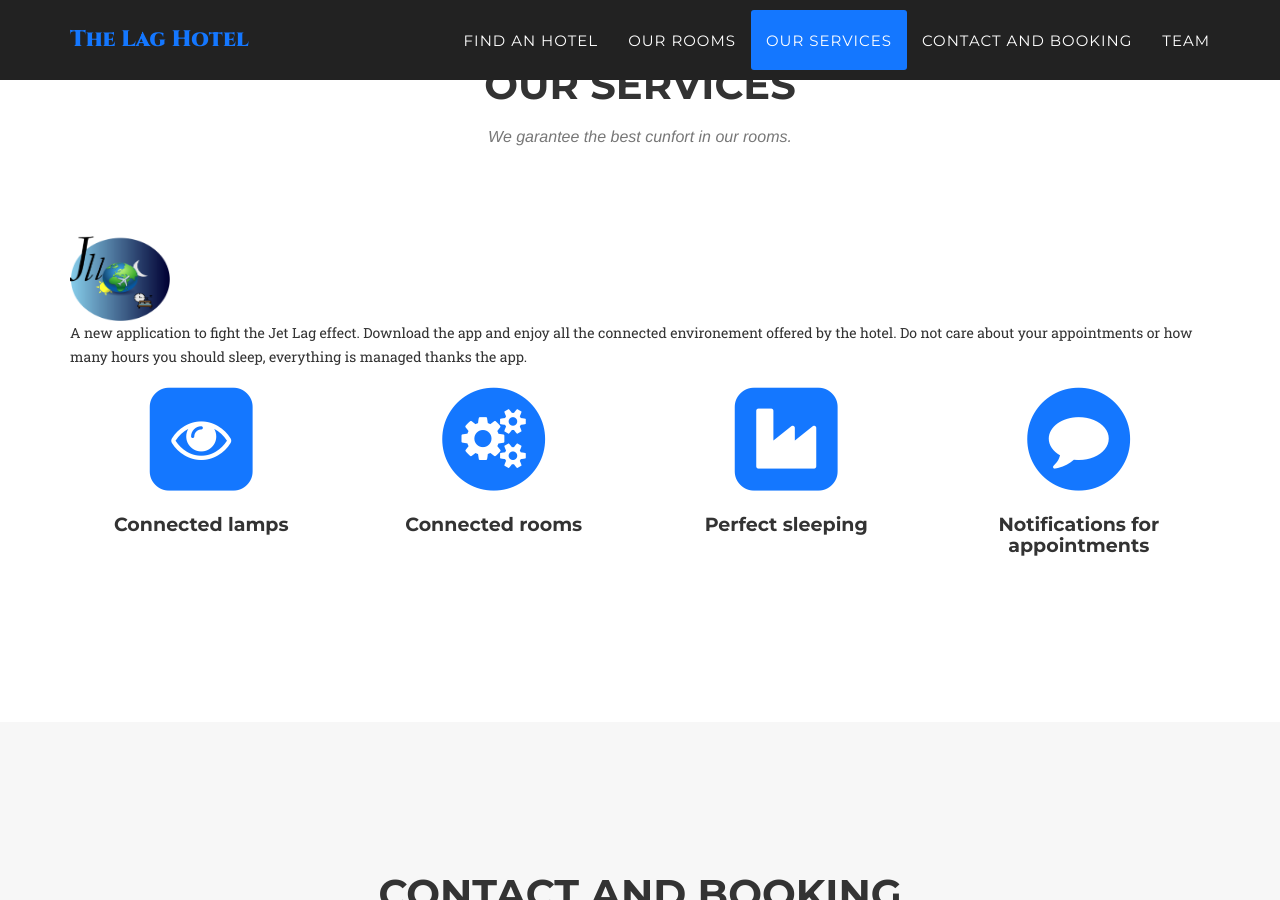
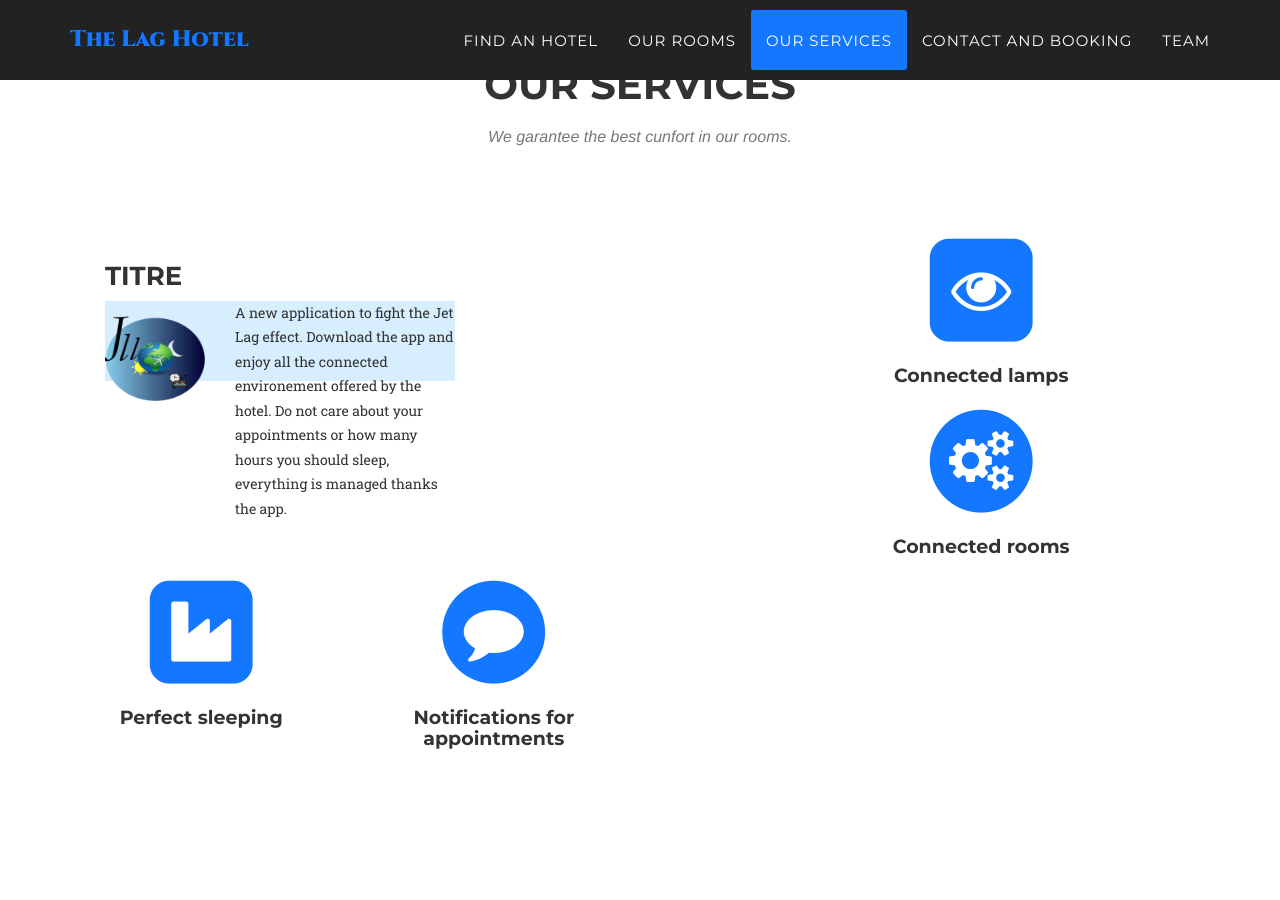
Before and after one commit to VincentGautier/Hotel-web-site, a Jekyll site: the page built from index.html, in a window 1280 px wide and 900 px high, scrolled down 2388 px. Built offline with Jekyll 4.4.1, drawn with Linux system fonts in a browser that asks for light colours; some web fonts are replaced.

Commit message:
Update our_services.html

```diff
--- a/_includes/our_services.html
+++ b/_includes/our_services.html
@@ -7,12 +7,17 @@
                     <h3 class="section-subheading text-muted">  We garantee the best cunfort in our rooms.</h3>
                 </div>
             </div>
-
-            <a href="https://ami-2019.github.io/Jet-Lag-Lamp/"><img src="img/logos/Logo.png" width="100" height="100" alt="" title="Logo" /></a>
-
-            <p> A new application to fight the Jet Lag effect. Download the app and enjoy all the connected environement offered
+        <div id="corps">
+<h3>titre</h3>
+<div class="bloc">
+<a href="https://ami-2019.github.io/Jet-Lag-Lamp/"><img src="img/logos/Logo.png" width="100" height="100" alt="" title="Logo" /></a>
+        <p> A new application to fight the Jet Lag effect. Download the app and enjoy all the connected environement offered
                 by the hotel. Do not care about your appointments or how many hours you should sleep, everything is managed thanks
                 the app.</p>
+            </div>
+</div>
+
+            <p> </p>
             <div class="row text-center">
                 <div class="col-md-3">
                     <span class="fa-stack fa-4x">
```
